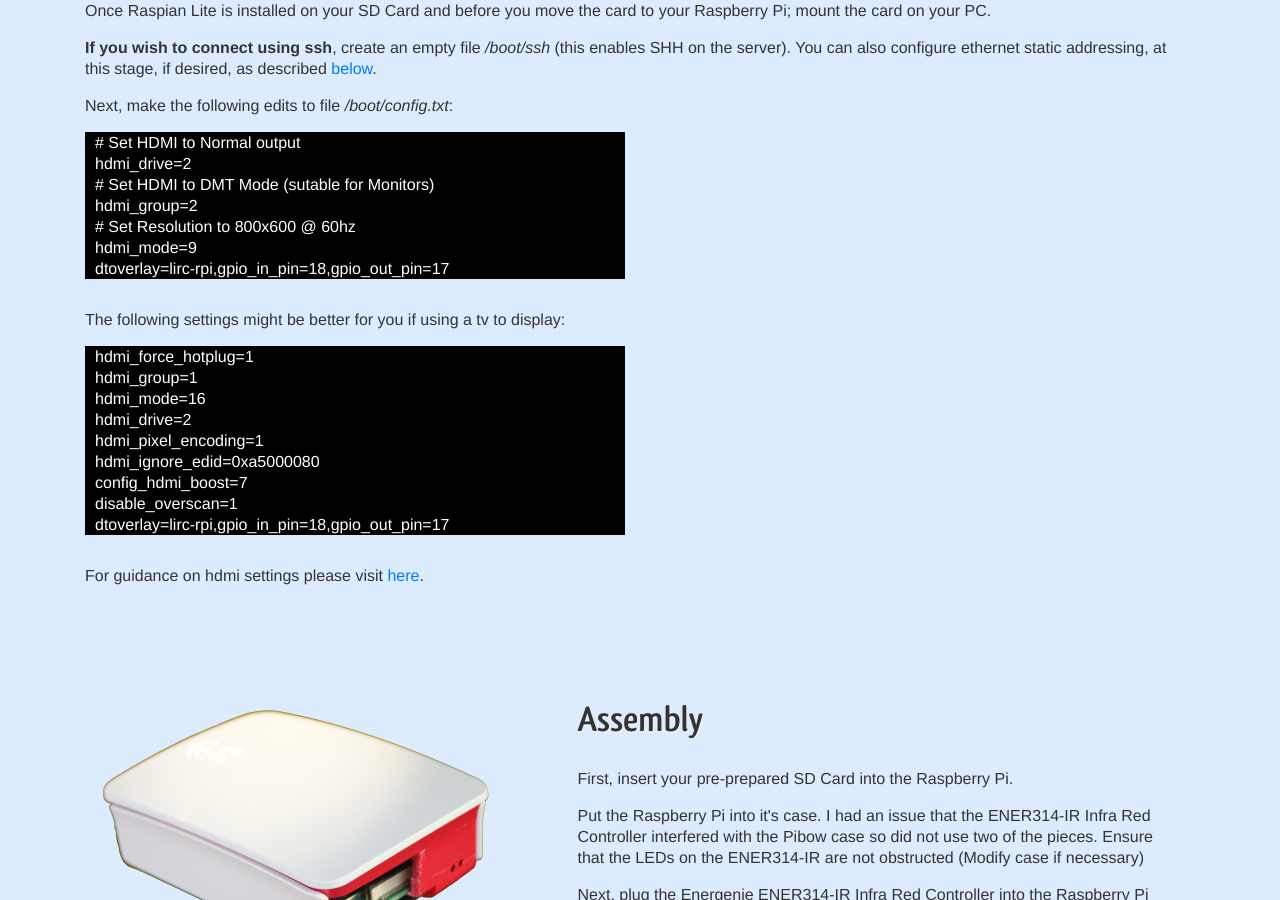
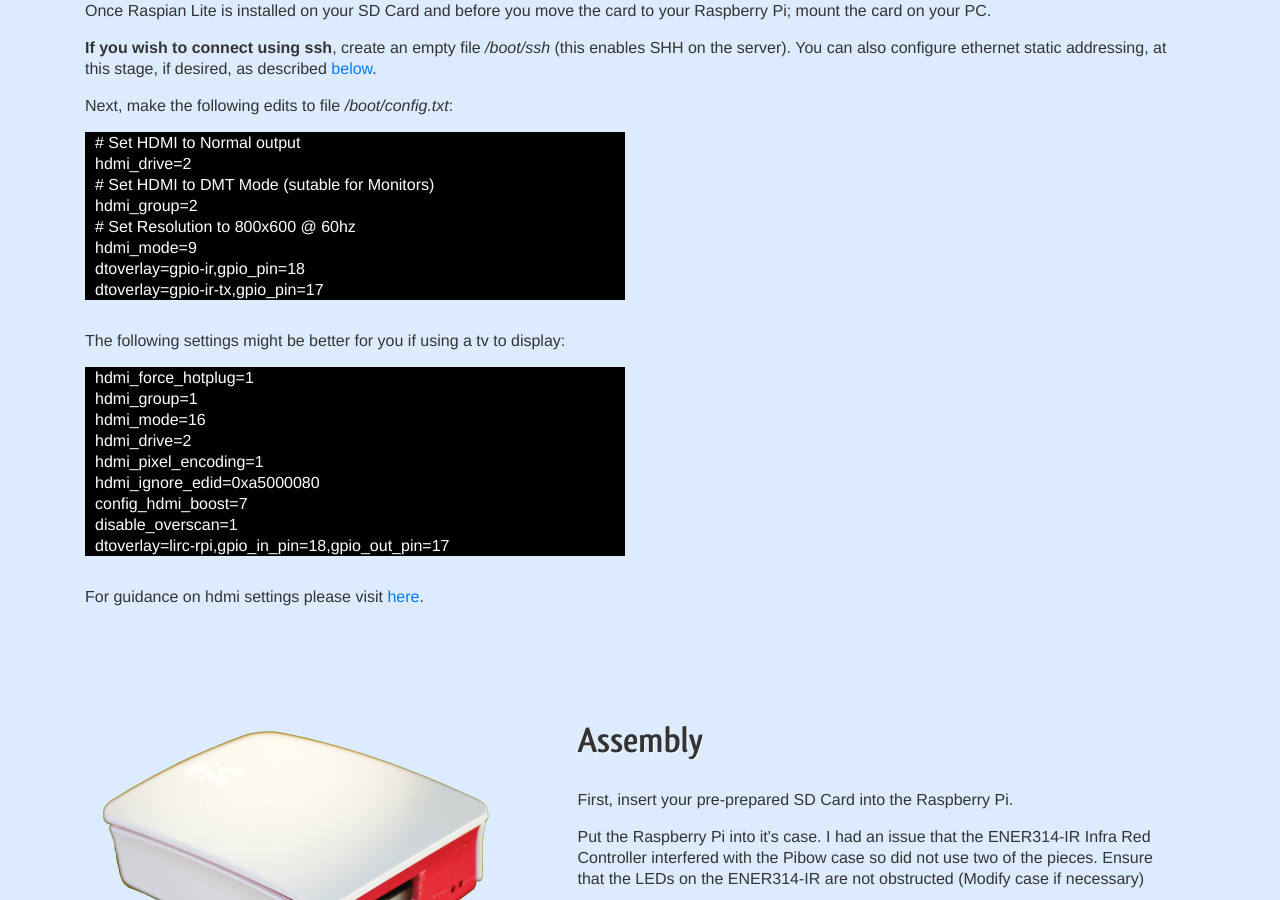
Before and after one commit to OrangeReaper/andymote-cms, a Jekyll site: the page built from server.html, in a window 1280 px wide and 900 px high, scrolled down 1467 px. Built offline with Jekyll 4.4.1, drawn with Linux system fonts in a browser that asks for light colours.

Commit message:
Mod LIRC Settings

```diff
--- a/server.html
+++ b/server.html
@@ -57,7 +57,8 @@ title: AndyMOTE Server
 			  hdmi_group=2<br>
 			  # Set Resolution to 800x600 @ 60hz<br>
 			  hdmi_mode=9<br>
-			  dtoverlay=lirc-rpi,gpio_in_pin=18,gpio_out_pin=17
+			  dtoverlay=gpio-ir,gpio_pin=18<br>
+              dtoverlay=gpio-ir-tx,gpio_pin=17
 			</div>
 		</div>
 		<div class="col-lg-12">
```
